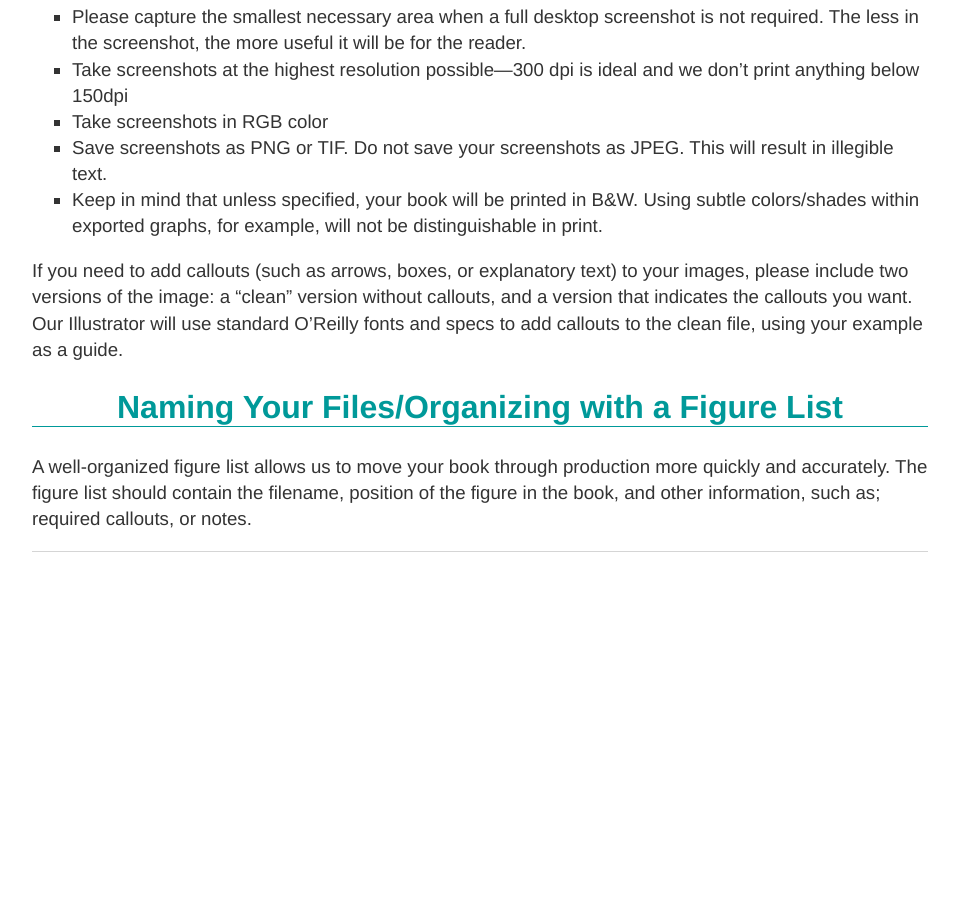
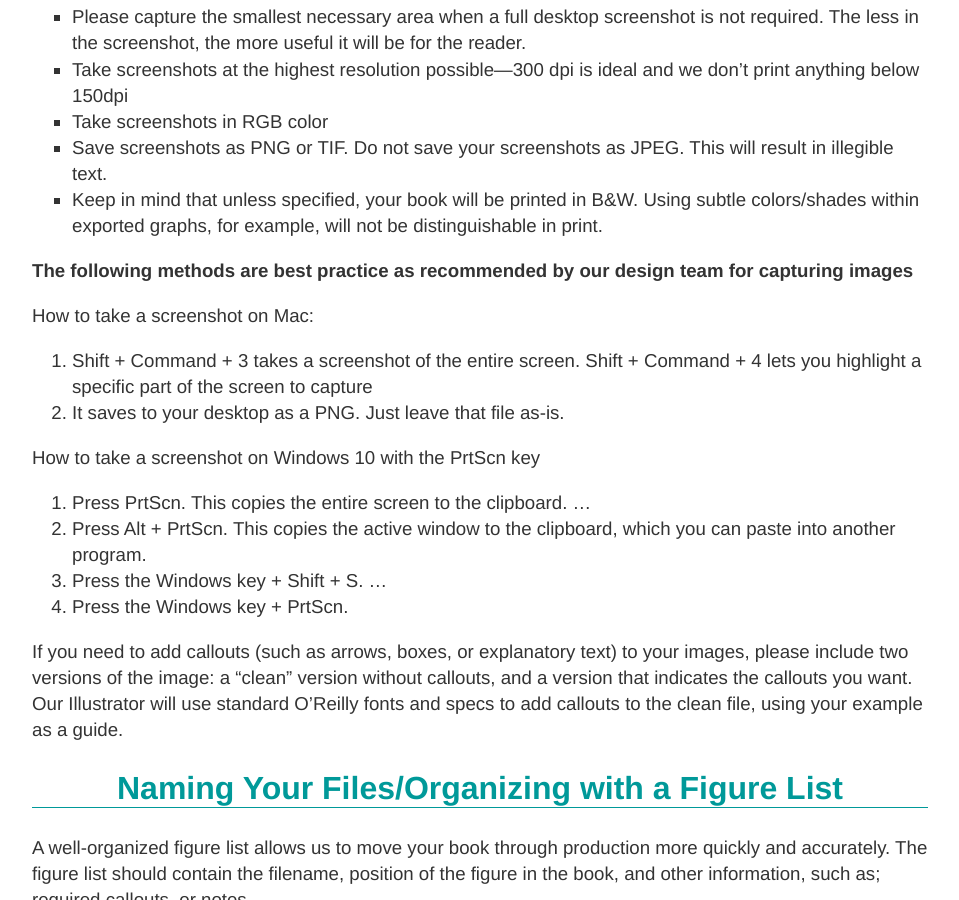
Before and after one commit to oreillymedia/production-resources, a Jekyll site: the page built from illustrations/index.md, in a window 1280 px wide and 900 px high, scrolled down 1346 px. Shown: the whole window, without its empty margins (160-1119 px from the left). Built offline with Jekyll 4.4.1, drawn with Linux system fonts in a browser that asks for light colours; before the commit the page ends 1958 px from its top, so only the background shows below that.

Commit message:
Update index.md

```diff
--- a/illustrations/index.md
+++ b/illustrations/index.md
@@ -50,8 +50,19 @@ Screenshots will be processed to ensure correct sizing, and may be slightly dark
 * Save screenshots as PNG or TIF. Do not save your screenshots as JPEG. This will result in illegible text.
 * Keep in mind that unless specified, your book will be printed in B&W. Using subtle colors/shades within exported graphs, for example, will not be distinguishable in print.
 
-If you need to add callouts (such as arrows, boxes, or explanatory text) to your images, please include two versions of the image: a “clean” version without callouts, and a
-version that indicates the callouts you want. Our Illustrator will use standard O’Reilly fonts and specs to add callouts to the clean file, using your example as a guide.
+**The following methods are best practice as recommended by our design team for capturing images**
+
+How to take a screenshot on Mac:
+1.    Shift + Command + 3 takes a screenshot of the entire screen. Shift + Command + 4 lets you highlight a specific part of the screen to capture
+2.    It saves to your desktop as a PNG. Just leave that file as-is.
+
+How to take a screenshot on Windows 10 with the PrtScn key
+1.    Press PrtScn. This copies the entire screen to the clipboard. ...
+2.    Press Alt + PrtScn. This copies the active window to the clipboard, which you can paste into another program.
+3.    Press the Windows key + Shift + S. ...
+4.    Press the Windows key + PrtScn.
+
+If you need to add callouts (such as arrows, boxes, or explanatory text) to your images, please include two versions of the image: a “clean” version without callouts, and a version that indicates the callouts you want. Our Illustrator will use standard O’Reilly fonts and specs to add callouts to the clean file, using your example as a guide.
 
 ## Naming Your Files/Organizing with a Figure List
 
```
